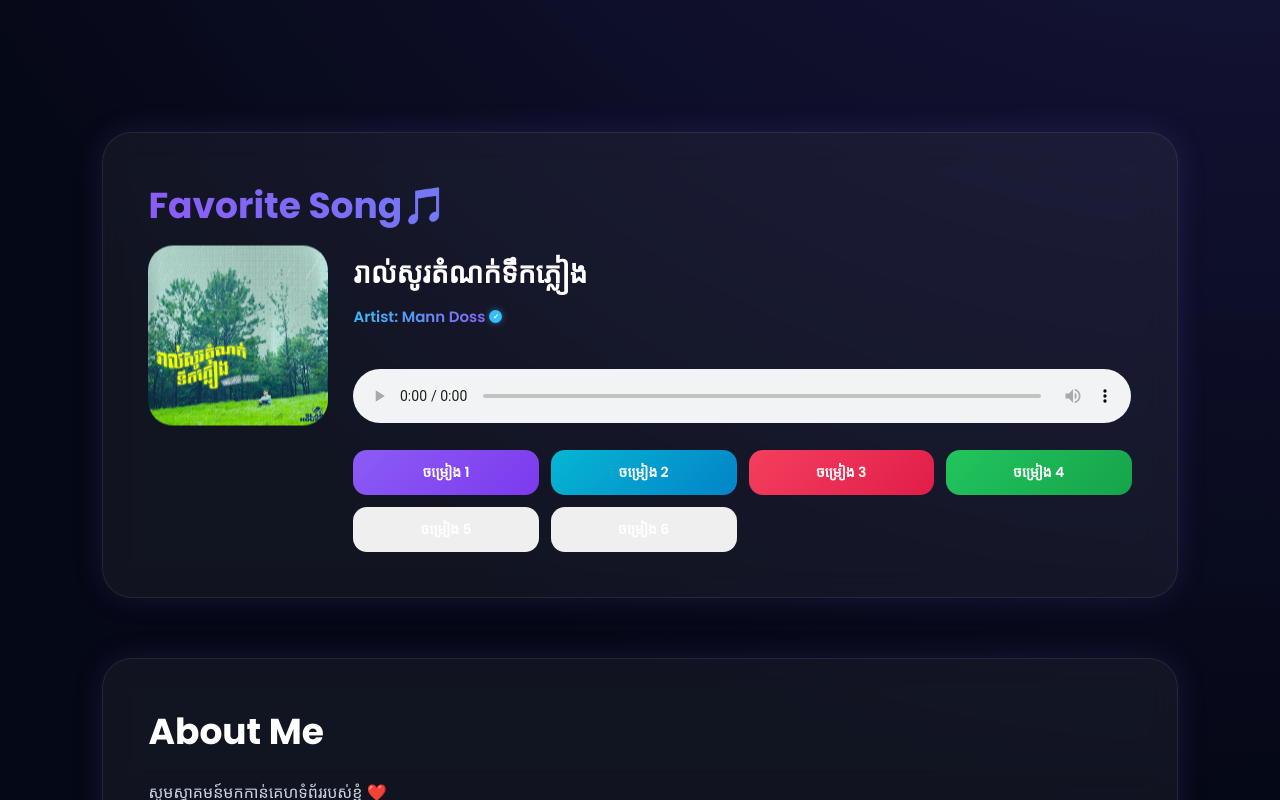
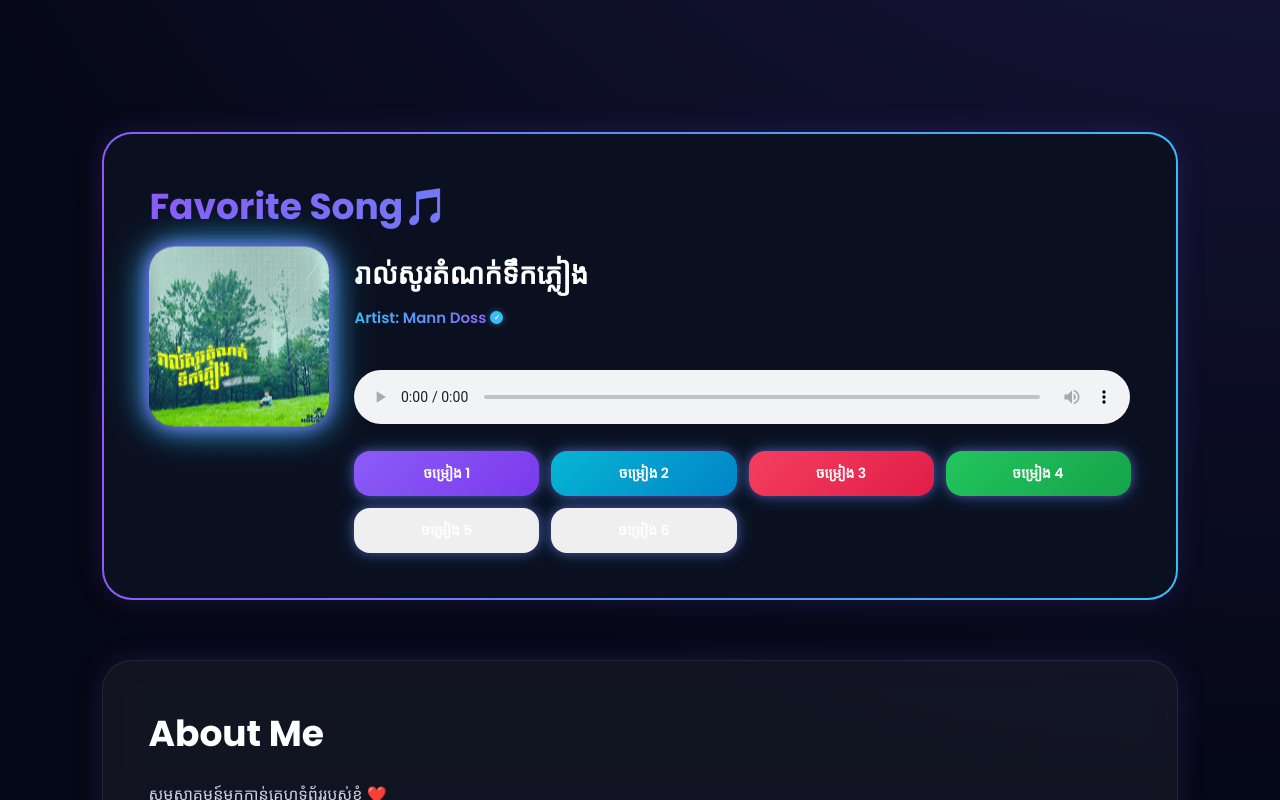
Before and after one commit to phearomkh09/Website-me, a plain HTML site: page index.html in a window 1280 px wide. Shown: the part 728-1528 px from the top of the page. Drawn offline with Linux system fonts and the light colour scheme.

Commit message:
Update style.css

```diff
--- a/style.css
+++ b/style.css
@@ -492,6 +492,11 @@ body{
 
   animation:
   float 4s ease-in-out infinite;
+
+  box-shadow:
+  0 0 15px #8b5cf6,
+  0 0 30px #38bdf8,
+  0 0 50px rgba(56,189,248,0.4);
 }
 
 .music-info{
@@ -591,10 +596,45 @@ audio{
   );
 }
 
+.music-buttons button{
+  padding:12px 18px;
+
+  border:none;
+
+  border-radius:16px;
+
+  color:white;
+
+  font-weight:600;
+
+  cursor:pointer;
+
+  transition:0.3s;
+
+  box-shadow:
+  0 0 10px rgba(139,92,246,0.5),
+  0 0 20px rgba(56,189,248,0.3);
+}
+
+.music-buttons button:hover{
+  transform:translateY(-3px);
+
+  box-shadow:
+  0 0 15px #8b5cf6,
+  0 0 30px #38bdf8;
+}
+
 .music-buttons button:hover{
   transform:
   translateY(-4px)
   scale(1.03);
+}
+.music-player{
+  border:2px solid transparent;
+
+  background:
+  linear-gradient(#0b1020,#0b1020) padding-box,
+  linear-gradient(90deg,#8b5cf6,#38bdf8) border-box;
 }
 
 /* FOOTER */
```
